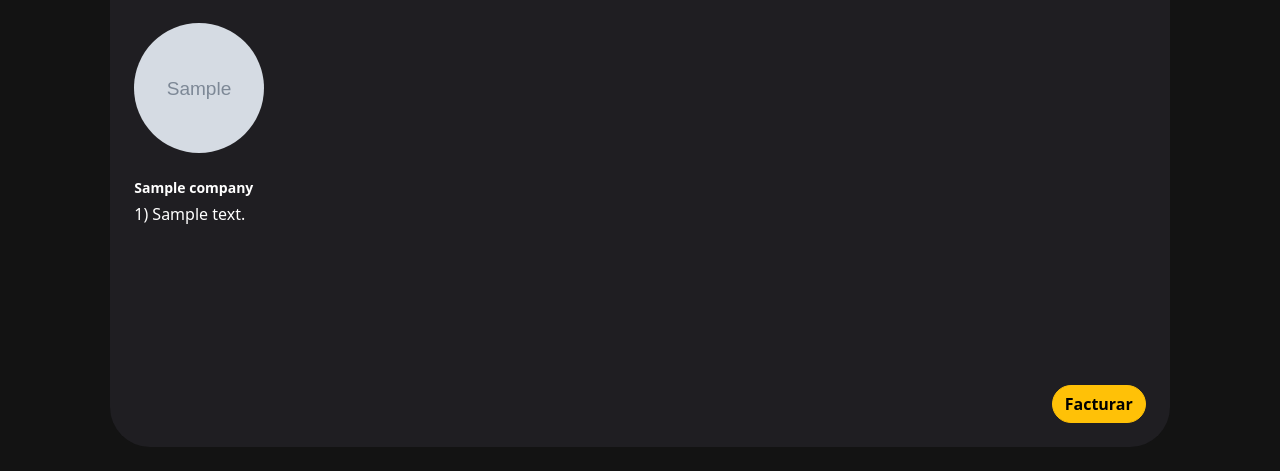
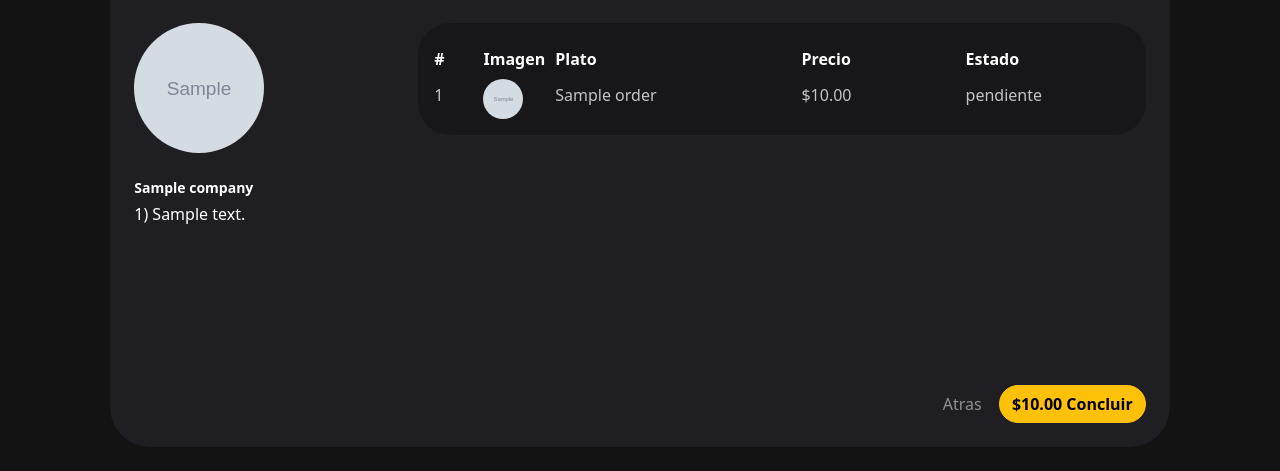
Before and after one commit to the-wandy-olivares/EasyFood, a Django app: page /company/realize-order-company/1 in a window 1280 px wide. Shown: the part 449-920 px from the top of the page. Run offline with Django 5.2, Linux system fonts and the light colour scheme; tables that the repository leaves empty hold one stand-in row (values such as "Sample post"); grey boxes marked "Sample" are stand-in pictures; some libraries are stand-ins or nearby versions.

Commit message:
Actualizar la vista de realización de pedidos en la empresa; añadir tabla para mostrar órdenes pendientes con imagen, nombre, precio y estado, y calcular el total a pagar.

```diff
--- a/EasyFood/Company/templates/company/order/realize-order-company.html
+++ b/EasyFood/Company/templates/company/order/realize-order-company.html
@@ -32,10 +32,40 @@
                             1)    {{company.address|truncatechars:30}}
                         </span>
                   </div>
-                  <div class="w-100 bg-black h-100">
-                        <button class="btn btn-warning text-black rounded-5 position-absolute bottom-0 end-0 mb-4 me-4 " style="font-weight: bold;">
-                              Facturar
-                        </button>
+                  <div class="w-100   bg-black bg-opacity-25  p-3 rounded-5 pt-0 overflow-auto" style="max-height: 20rem; height: max-content;">
+
+                        <table class="w-100 mt-4">
+                              <thead>
+                                    <tr>
+                                          <th style="width: 6%;" scope="col"> #</th>
+                                          <th style="width: 8%;" scope="col">Imagen</th>
+                                          <th style="width: 30%;" scope="col">Plato</th>
+                                          <th style="width: 20%;" scope="col">Precio</th>
+                                          <th style="width: 20%;" scope="col">Estado</th>
+                                    </tr>
+                              </thead>
+                              <tbody>
+                                    {% for order in orders %}
+                                    <tr>
+                                          <td>{{ forloop.counter }}</td>
+                                          <td>
+                                                <img src="{{ order.plato.img.url }}" width="40" height="40" class="object-fit-cover rounded-circle mt-2" alt="" srcset="">
+                                          </td>
+                                            <td>{{ order.name|truncatechars:20 }}</td>
+                                          <td> ${{ order.price|intcomma}}.00</td>
+                                          <td>{{ order.status }}</td>
+                                    </tr>
+                                    {% endfor %}
+                              </tbody>
+                        </table>
+
+                        <div class="position-absolute bottom-0 end-0 mb-4 me-4">
+
+                              <a href="{% url 'company:all-orders' %}" class="btn text-white-50"> Atras </a>
+                              <button class="btn btn-warning text-black rounded-5  " style="font-weight: bold;">
+                                    ${{total|intcomma}}.00   Concluir
+                              </button>
+                        </div>
                   </div>
       </div>
 </section>
--- a/EasyFood/Company/views.py
+++ b/EasyFood/Company/views.py
@@ -447,11 +447,15 @@ class AllOrders(TemplateView):
 class RealizeOrderCompany(TemplateView):
       model = models.Company
       template_name = "company/order/realize-order-company.html"
-      context_object_name = "employee"
+      context_object_name = "company"
 
       def get_context_data(self, **kwargs):
             context = super().get_context_data(**kwargs)
-            context['company'] = models.Company.objects.get(id=self.kwargs['pk'])
+            company = models.Company.objects.get(id=self.kwargs['pk'])
+            orders = models.Order.objects.filter(company= company, status='pendiente')
+            context['company'] = company
+            context['orders'] = orders
+            context['total'] = sum(order.plato.price for order in orders)
             return context
 
       def post(self, request, *args, **kwargs):
```
